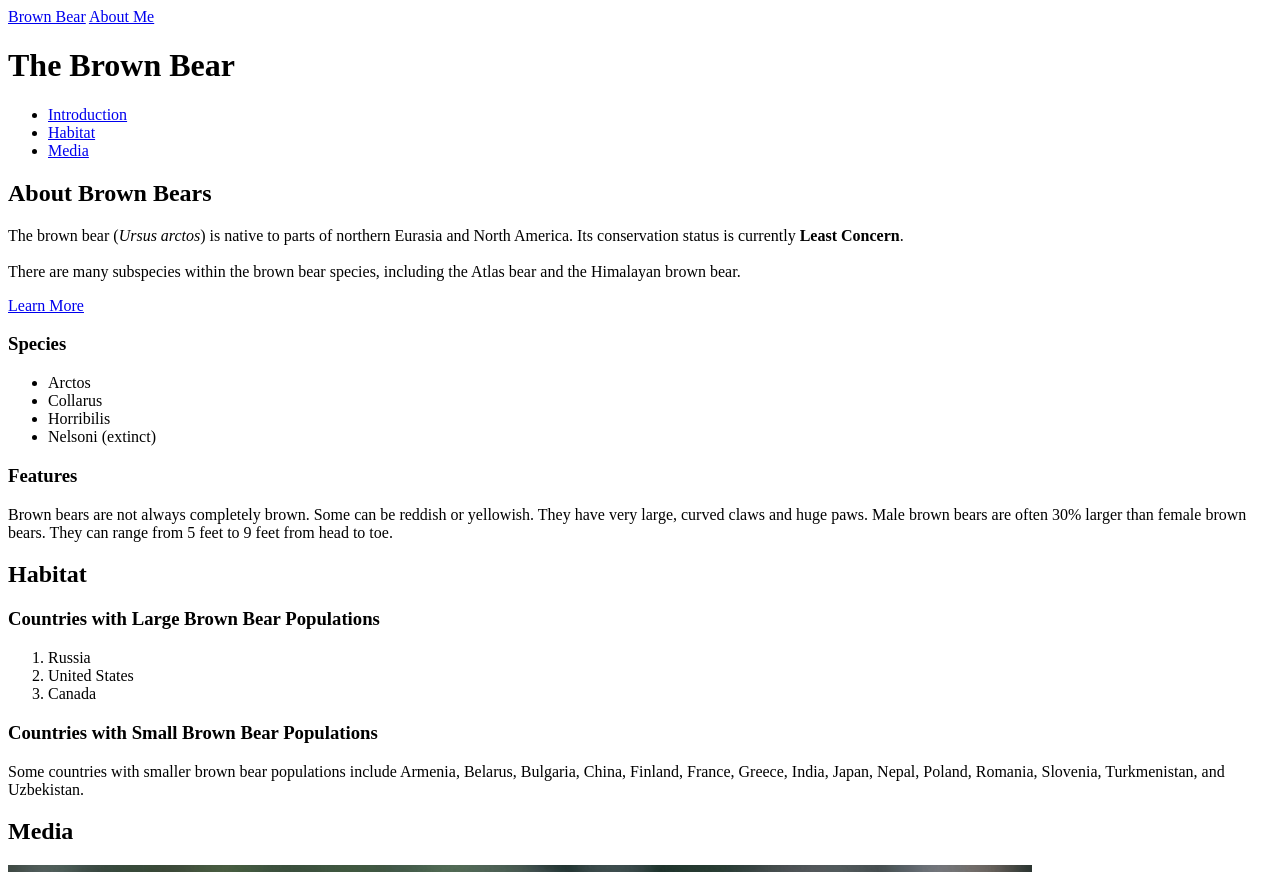
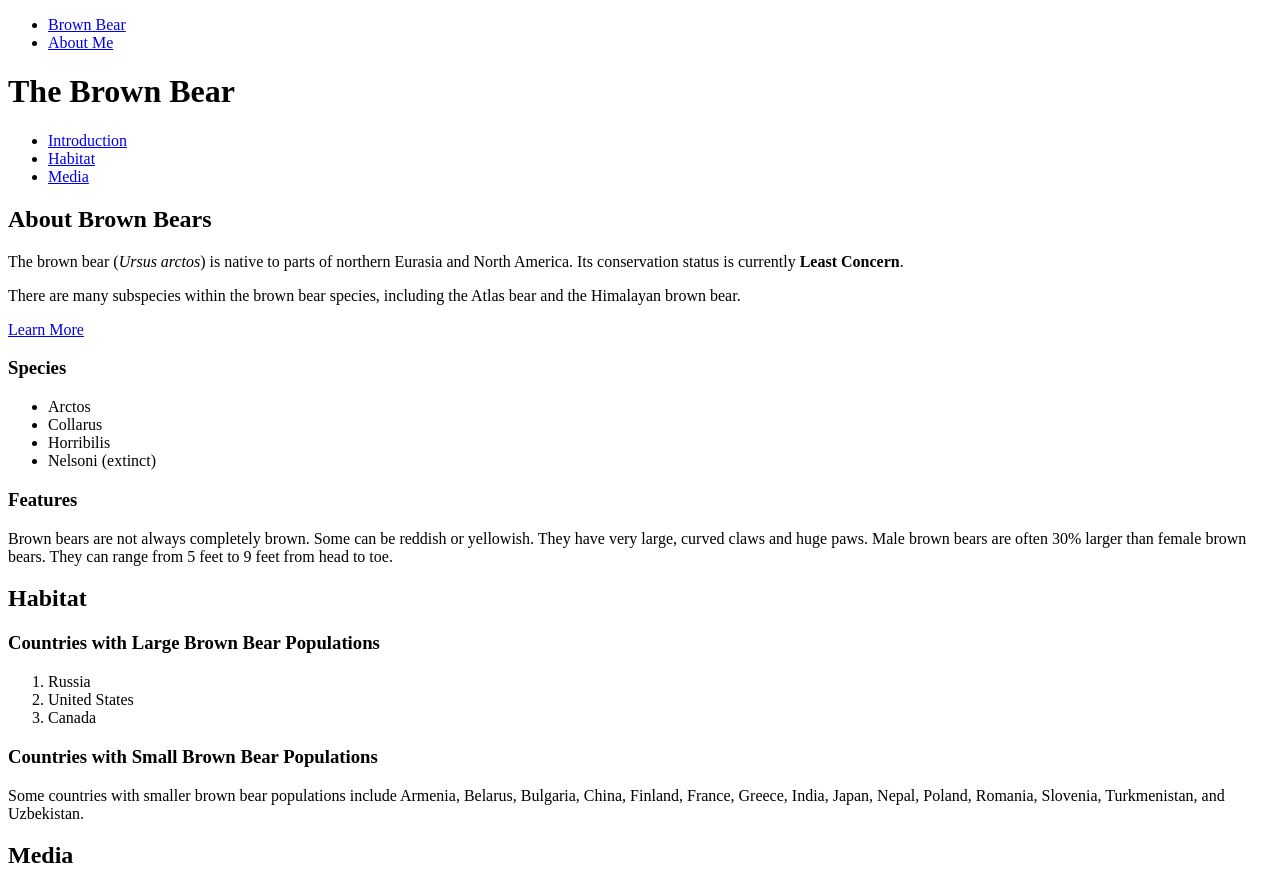
Before and after one commit to RonaldPasion/BrownBear, a plain HTML site: page index.html in a window 1280 px wide. Shown: the top 872 px of the page. Drawn offline with Linux system fonts and the light colour scheme.

Commit message:
Update index.html

```diff
--- a/index.html
+++ b/index.html
@@ -5,23 +5,25 @@
     <title>Brown Bears</title>
   </head>
   <body>
-    <a href="./index.html">Brown Bear</a>
-    <a href="https://github.com/RonaldPasion">About Me</a>
+    <nav>
+      <ul>
+        <li><a href="./index.html">Brown Bear</a></li>
+        <li><a href="https://github.com/RonaldPasion">About Me</a></li>
+      </ul>
+    </nav>
+    <header>
       <h1>The Brown Bear</h1>
       <ul>
         <li><a href="#introduction">Introduction</a></li>
         <li><a href="#habitat">Habitat</a></li>
         <li><a href="#media">Media</a></li>
       </ul>
-    <div id="introduction">
+    </header>
+    <section id="introduction">
       <h2>About Brown Bears</h2>
-        <p>
-          The brown bear (<em>Ursus arctos</em>) is native to parts of northern Eurasia and North America. Its conservation status is currently <strong>Least Concern</strong>.
-          <br>
-          <br>
-          There are many subspecies within the brown bear species, including the Atlas bear and the Himalayan brown bear.
-        </p>
-        <a href="https://en.wikipedia.org/wiki/Brown_bear" target="_blank">Learn More</a>
+      <p>The brown bear (<em>Ursus arctos</em>) is native to parts of northern Eurasia and North America. Its conservation status is currently <strong>Least Concern</strong>.</p>
+      <p>There are many subspecies within the brown bear species, including the Atlas bear and the Himalayan brown bear.</p>
+      <p><a href="https://en.wikipedia.org/wiki/Brown_bear" target="_blank">Learn More</a></p>
       <h3>Species</h3>
       <ul>
         <li>Arctos</li>
@@ -31,8 +33,8 @@
       </ul>
       <h3>Features</h3>
       <p>Brown bears are not always completely brown. Some can be reddish or yellowish. They have very large, curved claws and huge paws. Male brown bears are often 30% larger than female brown bears. They can range from 5 feet to 9 feet from head to toe.</p>
-    </div>
-    <div id="habitat">
+    </section>
+    <section id="habitat">
       <h2>Habitat</h2>
       <h3>Countries with Large Brown Bear Populations</h3>
       <ol>
@@ -42,10 +44,10 @@
       </ol>
       <h3>Countries with Small Brown Bear Populations</h3>
       <p>Some countries with smaller brown bear populations include Armenia, Belarus, Bulgaria, China, Finland, France, Greece, India, Japan, Nepal, Poland, Romania, Slovenia, Turkmenistan, and Uzbekistan.</p>
-    </div>
-    <div id="media">
+    </section>
+    <section id="media">
       <h2>Media</h2>
       <a href="https://en.wikipedia.org/wiki/Brown_bear" target="_blank"><img src="./images/web101-image_brownbear.jpg" alt="big brown bear"/></a>
-    </div>
+    </section>
   </body>
 </html>
```
Lines whose indentation alone changed are shown as unchanged.
